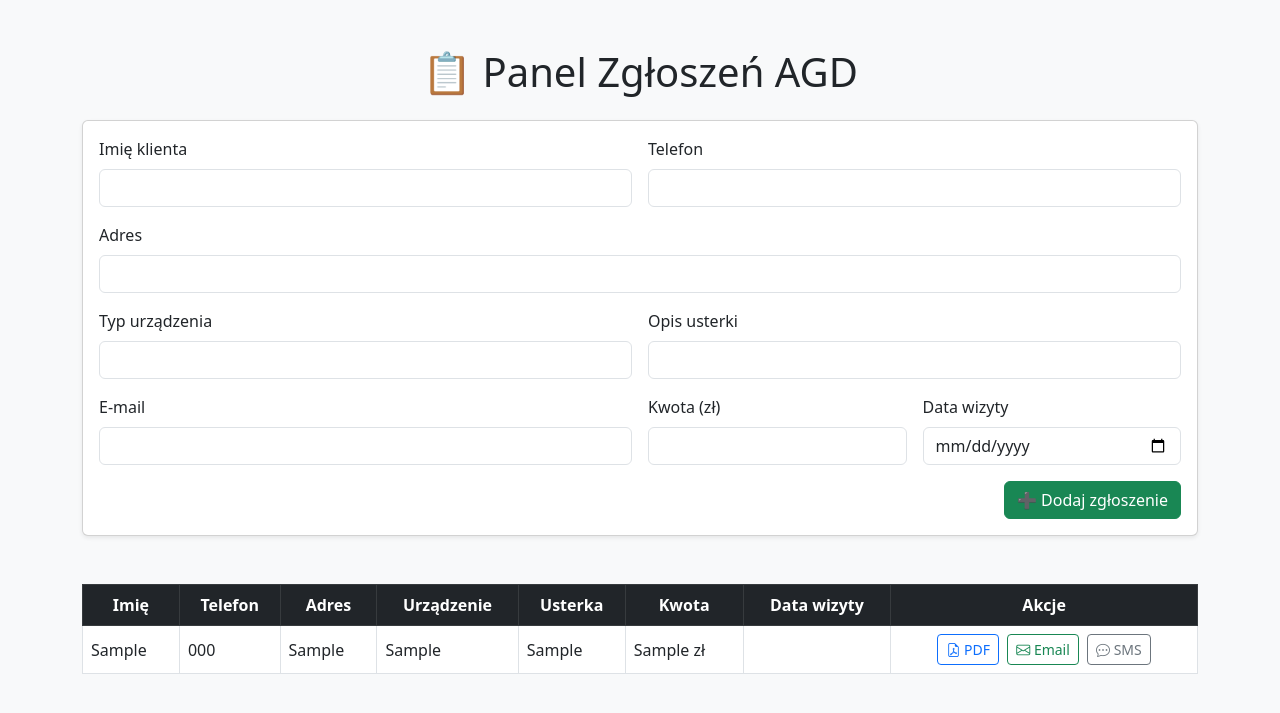
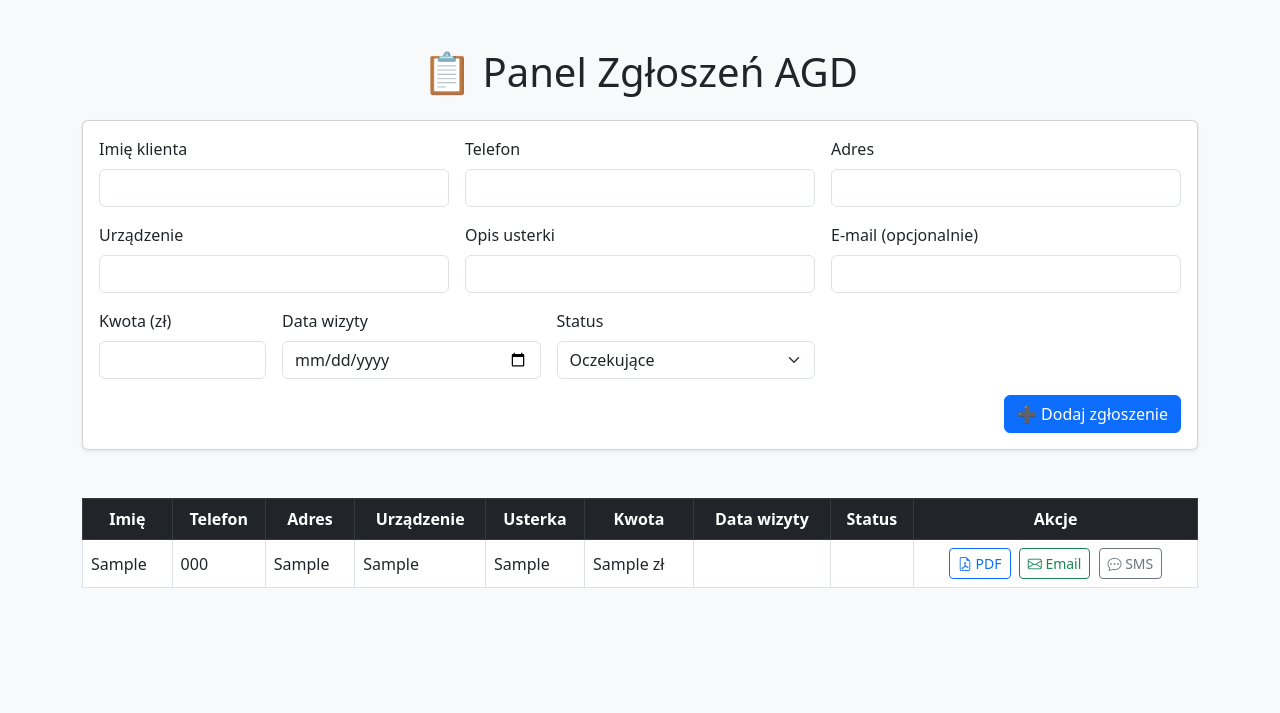
Before and after one commit to LukaszGliwice/agent-agd-panel, a FastAPI app: page / in a window 1280 px wide. Shown: the top 713 px of the page. Run offline with FastAPI, Linux system fonts and the light colour scheme; tables that the repository leaves empty hold one stand-in row (values such as "Sample post").

Commit message:
Add files via upload

```diff
--- a/templates/index.html
+++ b/templates/index.html
@@ -2,46 +2,42 @@
 <html lang="pl">
 <head>
   <meta charset="UTF-8">
-  <title>Panel Serwisowy AGD</title>
+  <title>Panel Zgłoszeń AGD</title>
   <meta name="viewport" content="width=device-width, initial-scale=1">
-  <!-- Bootstrap CSS -->
   <link href="https://cdn.jsdelivr.net/npm/bootstrap@5.3.0/dist/css/bootstrap.min.css" rel="stylesheet">
-  <!-- Bootstrap Icons -->
-  <link rel="stylesheet" href="https://cdn.jsdelivr.net/npm/bootstrap-icons@1.10.5/font/bootstrap-icons.css">
+  <link href="https://cdn.jsdelivr.net/npm/bootstrap-icons@1.10.5/font/bootstrap-icons.css" rel="stylesheet">
 </head>
 <body class="bg-light">
-  <div class="container my-5">
+  <div class="container py-5">
     <h1 class="text-center mb-4">📋 Panel Zgłoszeń AGD</h1>
-
-    <!-- FORMULARZ -->
     <div class="card shadow-sm mb-5">
       <div class="card-body">
         <form method="POST" action="/api/zgloszenie" class="row g-3">
-          <div class="col-md-6">
+          <div class="col-md-4">
             <label class="form-label">Imię klienta</label>
             <input type="text" class="form-control" name="imie" required>
           </div>
-          <div class="col-md-6">
+          <div class="col-md-4">
             <label class="form-label">Telefon</label>
             <input type="text" class="form-control" name="telefon" required>
           </div>
-          <div class="col-12">
+          <div class="col-md-4">
             <label class="form-label">Adres</label>
             <input type="text" class="form-control" name="adres" required>
           </div>
-          <div class="col-md-6">
-            <label class="form-label">Typ urządzenia</label>
+          <div class="col-md-4">
+            <label class="form-label">Urządzenie</label>
             <input type="text" class="form-control" name="urzadzenie" required>
           </div>
-          <div class="col-md-6">
+          <div class="col-md-4">
             <label class="form-label">Opis usterki</label>
             <input type="text" class="form-control" name="usterka" required>
           </div>
-          <div class="col-md-6">
-            <label class="form-label">E-mail</label>
+          <div class="col-md-4">
+            <label class="form-label">E-mail (opcjonalnie)</label>
             <input type="email" class="form-control" name="email">
           </div>
-          <div class="col-md-3">
+          <div class="col-md-2">
             <label class="form-label">Kwota (zł)</label>
             <input type="text" class="form-control" name="kwota">
           </div>
@@ -49,16 +45,24 @@
             <label class="form-label">Data wizyty</label>
             <input type="date" class="form-control" name="data_wizyty" required>
           </div>
+          <div class="col-md-3">
+            <label class="form-label">Status</label>
+            <select name="status" class="form-select">
+              <option value="oczekujące">Oczekujące</option>
+              <option value="w trakcie">W trakcie</option>
+              <option value="zakończone">Zakończone</option>
+              <option value="anulowane">Anulowane</option>
+            </select>
+          </div>
           <div class="col-12 text-end">
-            <button type="submit" class="btn btn-success">➕ Dodaj zgłoszenie</button>
+            <button type="submit" class="btn btn-primary">➕ Dodaj zgłoszenie</button>
           </div>
         </form>
       </div>
     </div>
 
-    <!-- TABELA ZLECEŃ -->
     <div class="table-responsive">
-      <table class="table table-bordered table-hover align-middle bg-white">
+      <table class="table table-bordered align-middle table-hover bg-white">
         <thead class="table-dark text-center">
           <tr>
             <th>Imię</th>
@@ -68,6 +72,7 @@
             <th>Usterka</th>
             <th>Kwota</th>
             <th>Data wizyty</th>
+            <th>Status</th>
             <th>Akcje</th>
           </tr>
         </thead>
@@ -81,6 +86,15 @@
             <td>{{ z[5] }}</td>
             <td>{{ z[6] }} zł</td>
             <td>{{ z[7] }}</td>
+            <td>
+              <span class="badge
+                {% if z[8] == 'oczekujące' %}bg-warning text-dark
+                {% elif z[8] == 'w trakcie' %}bg-info
+                {% elif z[8] == 'zakończone' %}bg-success
+                {% elif z[8] == 'anulowane' %}bg-danger
+                {% endif %}
+              ">{{ z[8] }}</span>
+            </td>
             <td class="text-center">
               <a href="/api/rachunek/{{ z[0] }}" class="btn btn-sm btn-outline-primary me-1" target="_blank">
                 <i class="bi bi-file-earmark-pdf"></i> PDF
@@ -98,8 +112,6 @@
       </table>
     </div>
   </div>
-
-  <!-- Bootstrap JS -->
   <script src="https://cdn.jsdelivr.net/npm/bootstrap@5.3.0/dist/js/bootstrap.bundle.min.js"></script>
 </body>
 </html>
```
